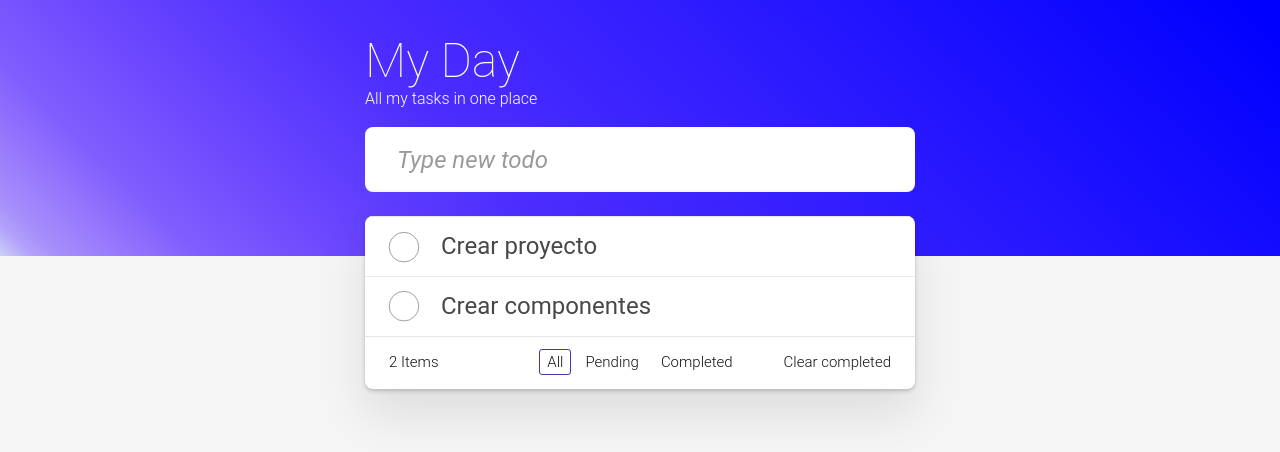
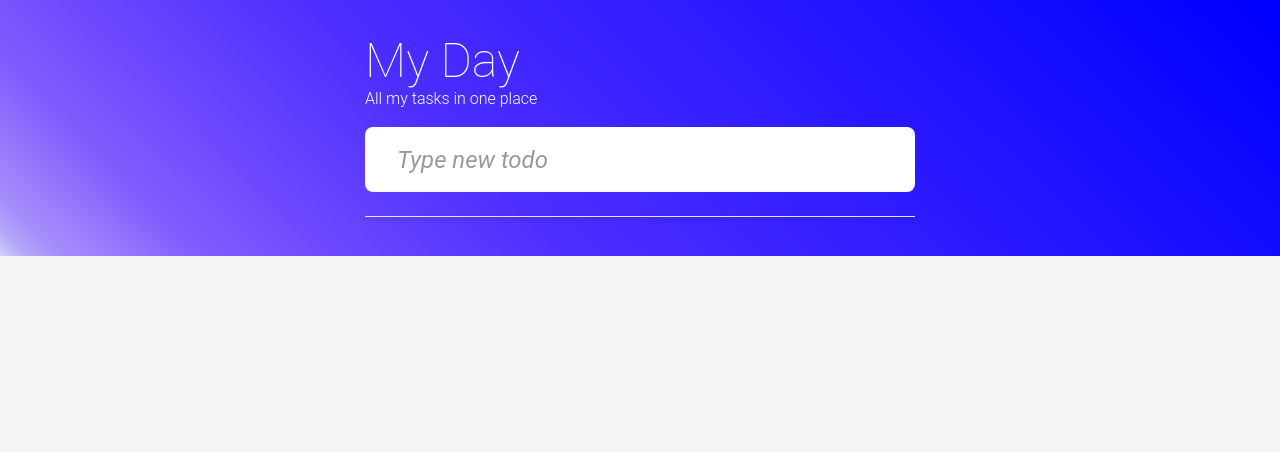
Before and after one commit to johjan98/Angular17, an Angular app: page /home in a window 1280 px wide. Shown: the top 452 px of the page. Built offline with nearby package versions, Linux system fonts and the light colour scheme.

Commit message:
Using effect and localStorage

```diff
--- a/angular.json
+++ b/angular.json
@@ -117,5 +117,8 @@
         }
       }
     }
+  },
+  "cli": {
+    "analytics": false
   }
 }
--- a/src/app/pages/home/home.component.html
+++ b/src/app/pages/home/home.component.html
@@ -18,7 +18,7 @@
       <section class="main">
         <ul class="todo-list">
           <li
-            *ngFor="let task of tasks(); index as i"
+            *ngFor="let task of tasksByFilter(); index as i"
             [class.editing]="task.editing"
             [class.completed]="task.completed"
             (dblclick)="updateTaskEditingMode(i)">
@@ -58,22 +58,22 @@
         </ul>
       </section>
       <!-- This footer should be hidden by default and shown when there are todos -->
-      <footer class="footer">
+      <footer class="footer" *ngIf="tasksByFilter().length > 0">
         <!-- This should be `0 items left` by default -->
         <span class="todo-count">
-          <strong>{{ tasks().length }}</strong>
-          <span> Item</span><span *ngIf="tasks().length > 1">s</span>
+          <strong>{{ tasksByFilter().length }}</strong>
+          <span> Item</span><span *ngIf="tasksByFilter().length > 1">s</span>
         </span>
         <!-- Remove this if you don't implement routing -->
         <ul class="filters">
           <li>
-            <a (click)="changeFilter('all')" class="selected">All</a>
+            <a (click)="changeFilter('all')" [class.selected]="filter() === 'all'">All</a>
           </li>
           <li>
-            <a (click)="changeFilter('pending')">Pending</a>
+            <a (click)="changeFilter('pending')" [class.selected]="filter() === 'pending'">Pending</a>
           </li>
           <li>
-            <a (click)="changeFilter('completed')">Completed</a>
+            <a (click)="changeFilter('completed')" [class.selected]="filter() === 'completed'">Completed</a>
           </li>
         </ul>
         <!-- Hidden if no completed items are left ↓ -->
--- a/src/app/pages/home/home.component.ts
+++ b/src/app/pages/home/home.component.ts
@@ -1,5 +1,5 @@
 import { CommonModule } from '@angular/common';
-import { Component, computed, signal } from '@angular/core';
+import { Component, computed, effect, inject, Inject, Injector, signal } from '@angular/core';
 import { Task } from '../../models/task.model';
 import { FormControl, ReactiveFormsModule, Validators } from '@angular/forms';
 
@@ -11,18 +11,7 @@ import { FormControl, ReactiveFormsModule, Validators } from '@angular/forms';
   styleUrl: './home.component.css'
 })
 export class HomeComponent {
-  tasks = signal<Task[]>([
-    {
-      id: Date.now(),
-      title: 'Crear proyecto',
-      completed: false
-    },
-    {
-      id: Date.now(),
-      title: 'Crear componentes',
-      completed: false
-    }
-  ]);
+  tasks = signal<Task[]>([]);
 
   filter = signal<'all' | 'pending' | 'completed'>('all')
 
@@ -45,6 +34,24 @@ export class HomeComponent {
       Validators.required
     ]
   })
+
+  injector = inject(Injector);
+
+  ngOnInit(){
+    const storage = localStorage.getItem('tasks');
+    if(storage){
+      const tasks = JSON.parse(storage);
+      this.tasks.set(tasks);
+    }
+    this.trackTasks()
+  }
+
+  trackTasks(){
+    effect(() => {
+      const tasks = this.tasks();
+      localStorage.setItem('tasks', JSON.stringify(tasks));
+    }, {injector: this.injector})
+  }
 
   changeHandler(){
     if(this.newTaskCtrl.valid && this.newTaskCtrl.value.trim().length !== 0){
```
